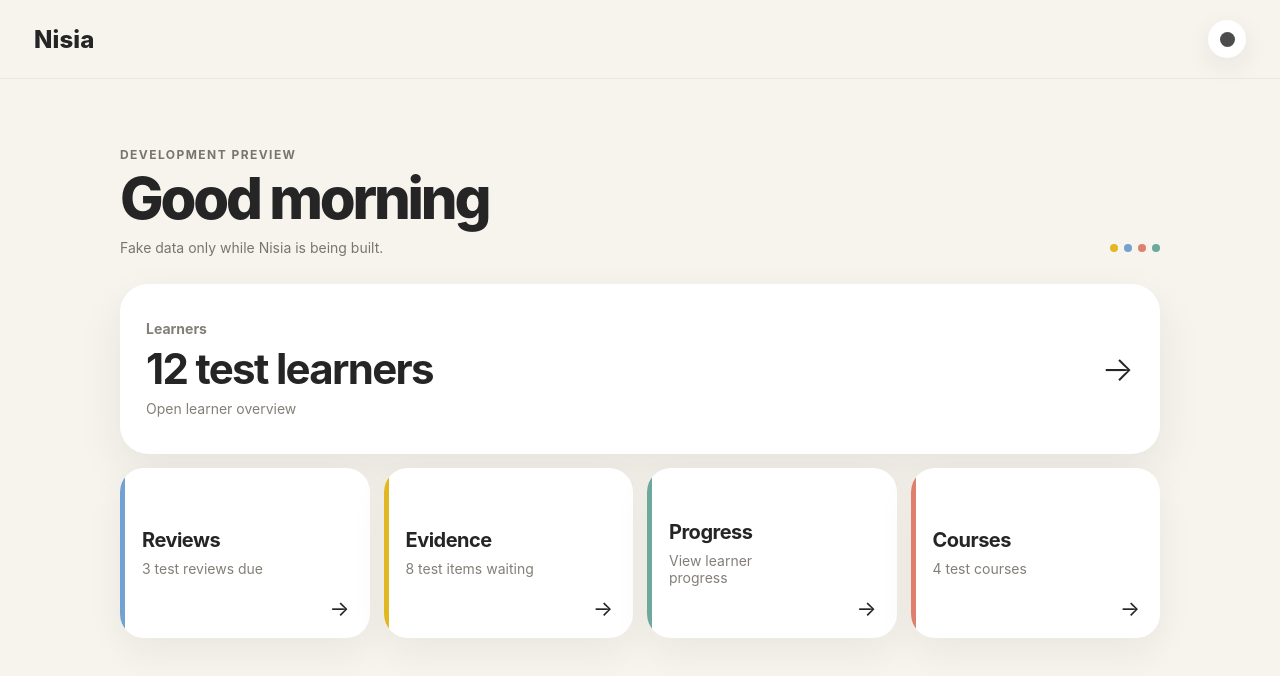
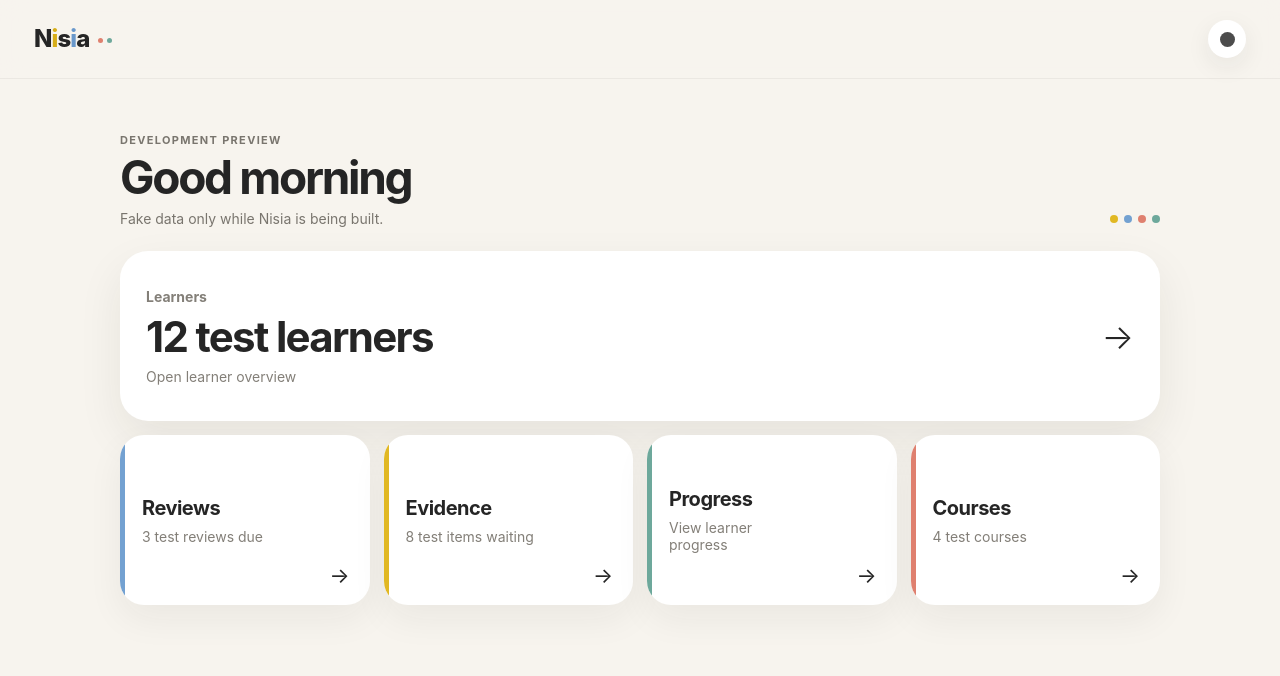
Before and after one commit to DDRNFinch/Nisia-Portal, a React (Vite) app: page / in a window 1280 px wide. Shown: the top 676 px of the page. Built offline with nearby package versions, Linux system fonts and the light colour scheme.

Commit message:
Reduce greeting and refine Nisia branding

```diff
--- a/src/styles.css
+++ b/src/styles.css
@@ -38,33 +38,54 @@ button {
   border-bottom: 1px solid rgba(37, 37, 37, 0.06);
 }
 
+.brand {
+  display: inline-flex;
+  align-items: center;
+  gap: 9px;
+}
+
 .wordmark {
   display: flex;
-  gap: 1px;
+  gap: 0;
   align-items: baseline;
   font-size: 24px;
   font-weight: 760;
   letter-spacing: -0.9px;
+  line-height: 1;
 }
 
-.letter-dot {
-  position: relative;
+.brand-i {
+  font-weight: 760;
 }
 
-.letter-dot::before {
-  content: "";
-  position: absolute;
-  top: 1px;
-  left: 50%;
+.brand-yellow {
+  color: #d7ae19;
+}
+
+.brand-blue {
+  color: #6998cb;
+}
+
+.brand-dots {
+  display: flex;
+  gap: 4px;
+  align-items: center;
+  padding-top: 2px;
+}
+
+.brand-dot {
   width: 5px;
   height: 5px;
   border-radius: 999px;
-  transform: translate(-50%, -100%);
-  background: currentColor;
 }
 
-.letter-dot.yellow { color: #d5a900; }
-.letter-dot.blue { color: #5e8fc8; }
+.brand-coral {
+  background: #df806f;
+}
+
+.brand-teal {
+  background: #6da89b;
+}
 
 .profile-button {
   width: 38px;
@@ -88,7 +109,7 @@ button {
 .content {
   width: min(100% - 32px, 1040px);
   margin: 0 auto;
-  padding: 38px 0 52px;
+  padding: 30px 0 52px;
 }
 
 .intro-row {
@@ -96,12 +117,12 @@ button {
   align-items: flex-end;
   justify-content: space-between;
   gap: 20px;
-  margin-bottom: 28px;
+  margin-bottom: 24px;
 }
 
 .eyebrow {
-  margin: 0 0 8px;
-  font-size: 12px;
+  margin: 0 0 7px;
+  font-size: 11px;
   font-weight: 700;
   letter-spacing: 0.12em;
   text-transform: uppercase;
@@ -110,14 +131,14 @@ button {
 
 h1 {
   margin: 0;
-  font-size: clamp(34px, 7vw, 58px);
-  line-height: 0.98;
-  letter-spacing: -0.055em;
-  font-weight: 760;
+  font-size: clamp(30px, 6vw, 46px);
+  line-height: 1;
+  letter-spacing: -0.05em;
+  font-weight: 750;
 }
 
 .subtle {
-  margin: 12px 0 0;
+  margin: 10px 0 0;
   color: #79756e;
   font-size: 14px;
 }
@@ -255,7 +276,7 @@ h1 {
   }
 
   .content {
-    padding-top: 68px;
+    padding-top: 54px;
   }
 
   .card-grid {
@@ -270,7 +291,7 @@ h1 {
 @media (max-width: 520px) {
   .content {
     width: min(100% - 24px, 1040px);
-    padding-top: 30px;
+    padding-top: 24px;
   }
 
   .intro-row {
```
